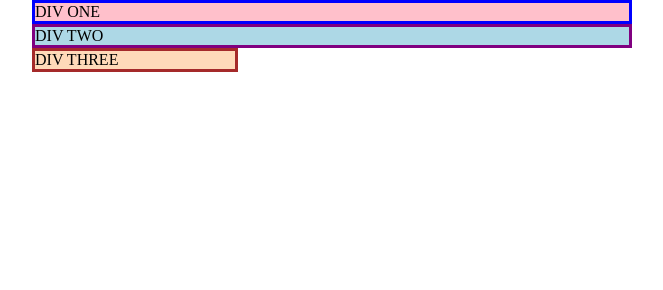
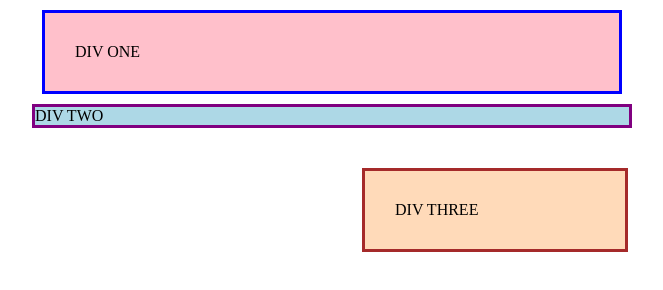
Before and after one commit to GoharKhan11/Odin-Lessons, a plain HTML site: page margin-and-padding-exercises/1-margin-and-padding/index.html in a window 1280 px wide. Shown: the whole page, without its empty margins (308-971 px from the left). Drawn offline with Linux system fonts and the light colour scheme.

Commit message:
Add solved 1-margin-and-padding exercise

```diff
--- a/margin-and-padding-exercises/1-margin-and-padding/index.html
+++ b/margin-and-padding-exercises/1-margin-and-padding/index.html
@@ -8,7 +8,7 @@
     <meta http-equiv="X-UA-Compatible" content="IE=edge">
     <meta name="viewport" content="width=device-width, initial-scale=1.0">
     <title>Margin and Padding exercise</title>
-    <link rel="stylesheet" href="style.css">
+    <link rel="stylesheet" href="./style.css">
   </head>
 
   <body>
--- a/margin-and-padding-exercises/1-margin-and-padding/style.css
+++ b/margin-and-padding-exercises/1-margin-and-padding/style.css
@@ -7,15 +7,15 @@ body {
     background: pink;
     border: 3px solid blue;
     /* CHANGE ME */
-    padding: 0px;
-    margin: 0px;
+    padding: 30px;
+    margin: 10px;
   }
 
   .two {
     background: lightblue;
     border: 3px solid purple;
     /* CHANGE ME */
-    margin-bottom: 0px;
+    margin-bottom: 40px;
   }
 
   .three {
@@ -23,33 +23,6 @@ body {
     border: 3px solid brown;
     width: 200px;
     /* CHANGE ME */
-    padding: 0px;
-    margin-left: 0px;
-  }body {
-    max-width: 600px;
-    margin: 0 auto;
+    padding: 30px;
+    margin-left: 330px;
   }
-
-  .one {
-    background: pink;
-    border: 3px solid blue;
-    /* CHANGE ME */
-    padding: 0px;
-    margin: 0px;
-  }
-
-  .two {
-    background: lightblue;
-    border: 3px solid purple;
-    /* CHANGE ME */
-    margin-bottom: 0px;
-  }
-
-  .three {
-    background: peachpuff;
-    border: 3px solid brown;
-    width: 200px;
-    /* CHANGE ME */
-    padding: 0px;
-    margin-left: 0px;
-  }
```
